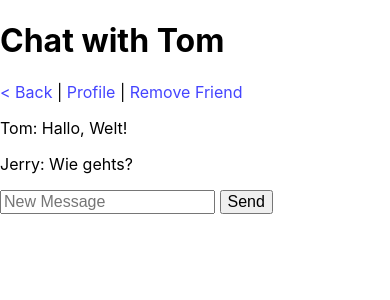
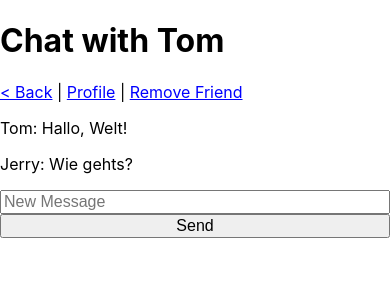
Before and after one commit to thetek-thi/webp, a PHP site: page /chat.html in a window 390 px wide. Shown: the top 300 px of the page. Run offline with PHP 8.4, Linux system fonts and the light colour scheme.

Commit message:
c and e up to 95 percent

```diff
--- a/p2/chat.html
+++ b/p2/chat.html
@@ -10,7 +10,7 @@
   <p>
     <a href="friends.html">&lt; Back</a> |
     <a href="profile.html">Profile</a> |
-    <a href="friends.html">Remove Friend</a>
+    <a class="spec1" href="friends.html">Remove Friend</a>
   </p>
   <p>Tom: Hallo, Welt!</p>
   <p>Jerry: Wie gehts?</p>
--- a/p2/style/main.css
+++ b/p2/style/main.css
@@ -29,3 +29,31 @@ a {
 .big {
   font-size: 2rem;
 }
+
+a {
+  color: blue;
+  text-decoration: underline;
+}
+
+a:hover {
+  background-color: lightgreen;
+}
+
+a.spec1:hover {
+  background-color: red;
+  color:black;
+}
+
+@media only screen and (max-width: 900px) {
+
+  /*1 mistake in settings still*/
+  form label,
+  form button,
+  form select,
+  form input
+
+  {
+      display: block;
+      width: 100%;
+  }
+}
```
Also changed, not shown: p2/login.html (+4 -5 lines).
